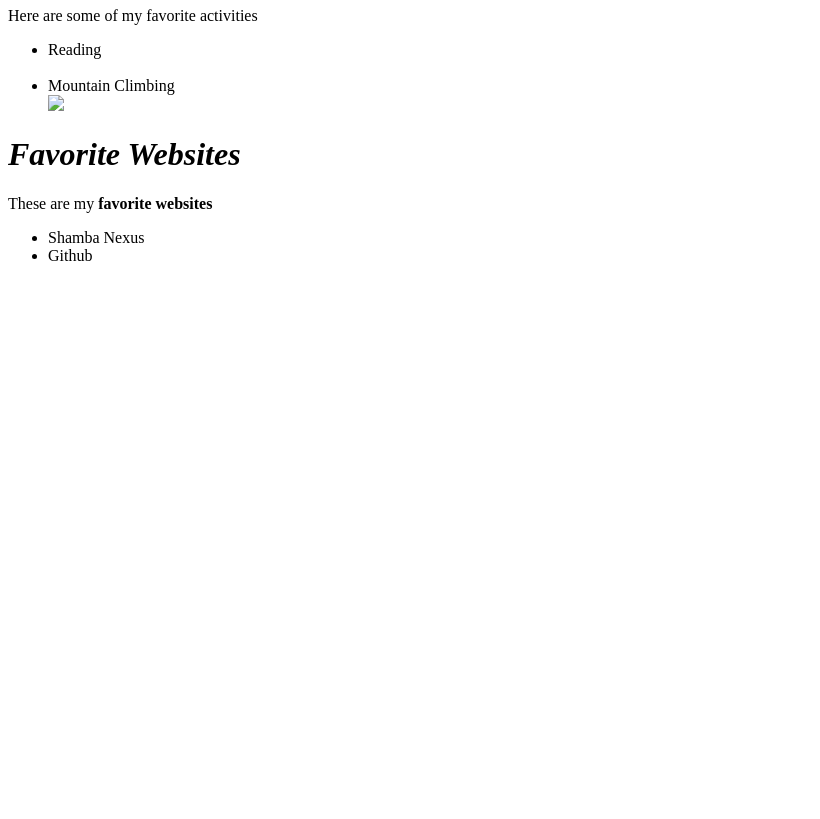
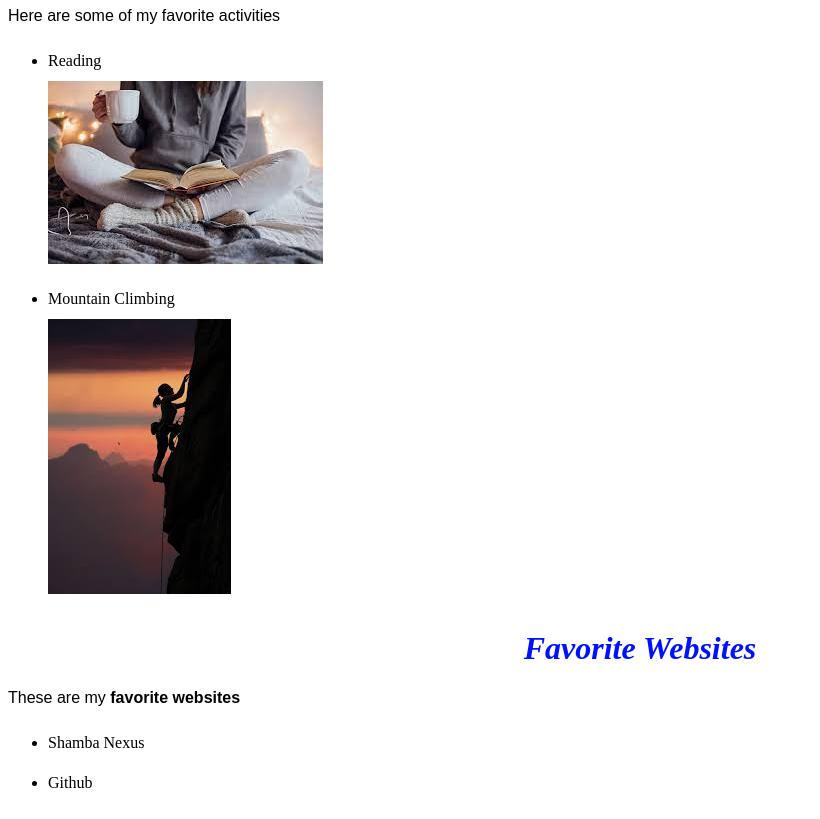
Before and after one commit to FaithKwamboka/my-first-webpage, a plain HTML site: page index.html in a window 1280 px wide. Shown: the part 73-892 px from the top of the page, without its empty margins (0-820 px from the left). Before the commit the page ends 800 px from the top, so only its background shows below. Drawn offline with Linux system fonts and the light colour scheme.

Commit message:
Change name of my-favorite-things.html file to index.html.

```diff
--- a/css/styles.css
+++ b/css/styles.css
@@ -1,15 +1,5 @@
-<head>
-  <title>My first webpage!</title>
-  <link href="css/styles.css" rel="stylesheet" type="text/css">
-</head>
-
 h1 {
-    color: blue;
-    text-align: center;
-  }
-  h2 {
-    color: green;
-    font-style: italic;
+    color: rgb(0, 17, 255);
     text-align: center;
   }
   p {
@@ -18,19 +8,3 @@ h1 {
   ul {
     line-height: 40px;
   }
-
-  <head>
-  <title>My favorite things!</title>
-  <link href="css/styles.css" rel="stylesheet" type="text/css">
-</head>
-
-h1 {
-    color: blue;
-    text-align: center;
-  }
-  p {
-    font-family: sans-serif;
-  }
-  ul {
-    line-height: 40px;
-  }
--- a/my-favorite-things.html
+++ b/index.html
@@ -2,15 +2,16 @@
 <html>
   <head>
     <title>My Favorite Things</title>
+    <link href="css/styles.css" rel="stylesheet" type="text/css">
   </head>
   <body>
       <h1>Favorite Activities</h1>
       <p>Here are some of my favorite activities</p>
       <ul>
           <li>Reading</li>
-          <img src="desktop/reading.jpeg" alt "A person reading">
+          <img src="images/reading.jpeg" alt "A person reading">
           <li>Mountain Climbing</li>
-          <img src="desktop/mountain-climbing.jpeg">
+          <img src="images/mountain-climbing.jpeg">
       </ul>
       <h1><b><em>Favorite Websites</em></b></h1>
       <p>These are my <strong>favorite websites</strong></p>
```
Also changed, not shown: my-first-webpage.html (+1 -1 lines), images/elephant.jpg.
